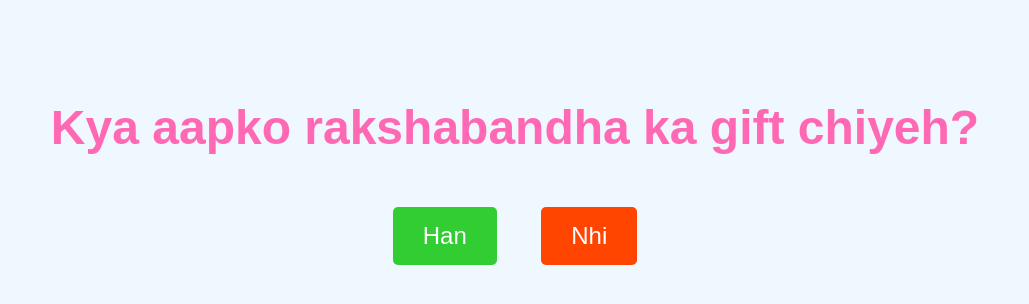
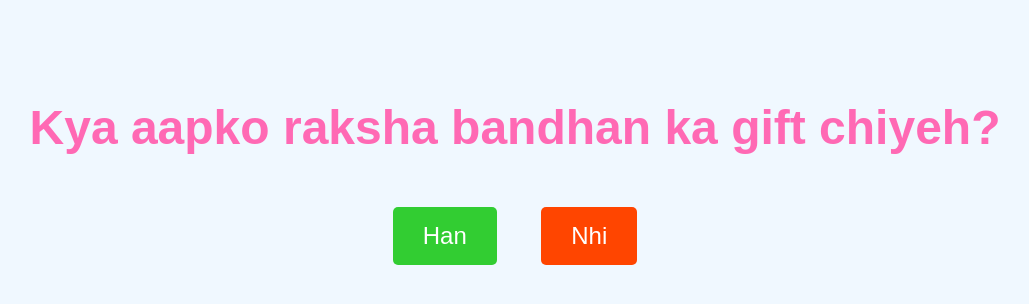
Before and after one commit to ITACHIxddddd/HappyBirthdayKajalDidi, a plain HTML site: page index.html in a window 1280 px wide. Shown: the whole page, without its empty margins (125-1154 px from the left). Drawn offline with Linux system fonts and the light colour scheme.

Commit message:
Update index.html

```diff
--- a/index.html
+++ b/index.html
@@ -36,7 +36,7 @@
 </head>
 <body>
 
-    <h1>Kya aapko rakshabandha ka gift chiyeh?</h1>
+    <h1>Kya aapko raksha bandhan ka gift chiyeh?</h1>
     <button class="yes-button" id="yesButton" onclick="moveButton()">Han</button>
     <button class="no-button" onclick="location.href='areyousure.html'">Nhi</button>
 
```
